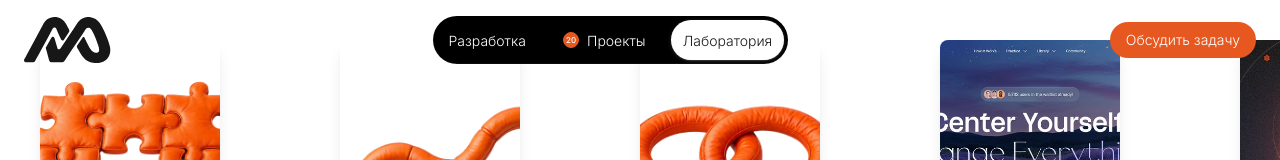
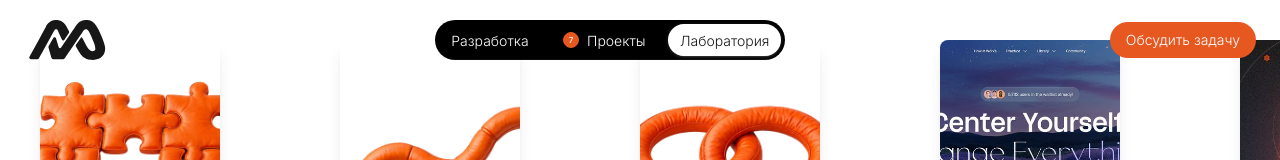
Before and after one commit to mkeverything/monolog, a Next.js app: page /lab in a window 1280 px wide. Shown: the top 160 px of the page. Built offline with nearby package versions, Linux system fonts and the light colour scheme.

Commit message:
Header styling

```diff
--- a/src/components/Header.tsx
+++ b/src/components/Header.tsx
@@ -4,13 +4,14 @@ import Image from 'next/image'
 import Link from 'next/link'
 import { usePathname } from 'next/navigation'
 import { useState } from 'react'
-import { getHeaderContent } from '../lib/cms'
+import { getHeaderContent, getSiteContent } from '../lib/cms'
 import { cn } from '../lib/utils'
 import { Button } from './ui/Button'
 import { Badge } from './ui/Badge'
 
 export function Header() {
   const [mobileMenuOpen, setMobileMenuOpen] = useState(false)
+  const site = getSiteContent()
   const header = getHeaderContent()
   const pathname = usePathname()
 
@@ -24,6 +25,7 @@ export function Header() {
               height={46}
               src={header.logo.src}
               alt={header.logo.alt}
+              className='h-10'
             />
           </Link>
 
@@ -37,11 +39,11 @@ export function Header() {
                 role='tab'
                 key={item.href}
                 href={item.href}
-                className={`hover:text-accent tab flex gap-2 font-light transition-colors duration-200 ${pathname === item.href ? 'tab-active' : 'text-white'}`}
+                className={`hover:text-accent tab flex h-8 gap-2 font-light transition-colors duration-200 ${pathname === item.href ? 'tab-active' : 'text-white'}`}
               >
                 {item.href === '/projects' && (
                   <Badge className='badge-accent text-base-100 badge-xs aspect-square rounded-full text-[8px] font-medium'>
-                    {header.projectCounter}
+                    {site.projects.items.length}
                   </Badge>
                 )}
                 {item.label}
```
